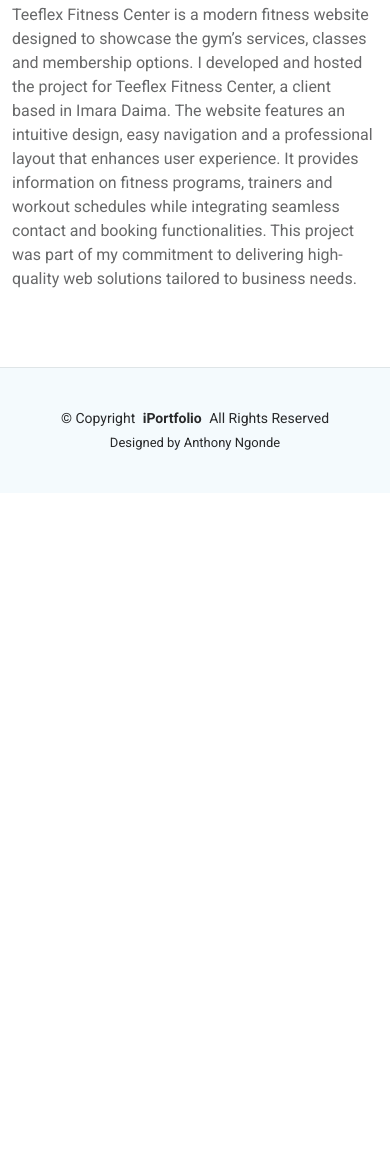
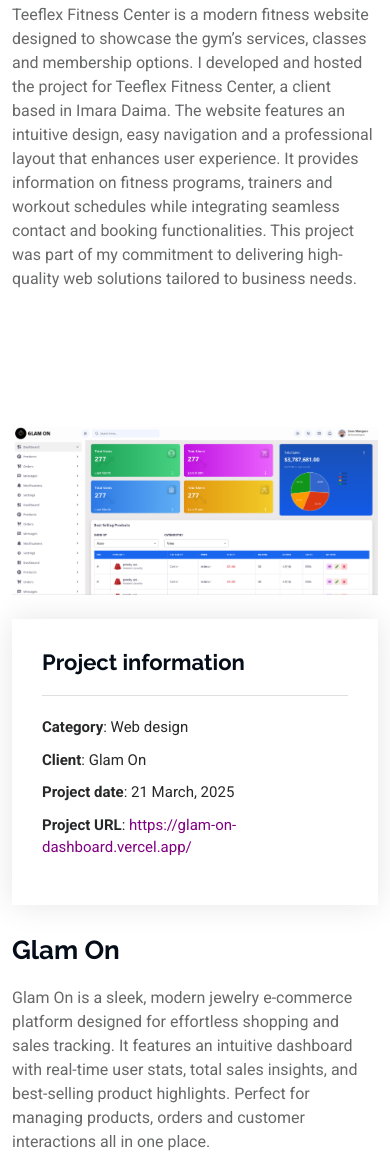
Before and after one commit to Anthony-Ngonde/portfolio, a plain HTML site: page portfolio-details.html in a window 390 px wide. Shown: the part 702-1875 px from the top of the page. Before the commit the page ends 1195 px from the top, so only its background shows below. Drawn offline with Linux system fonts and the light colour scheme.

Commit message:
added a dashboard project and about section

```diff
--- a/portfolio-details.html
+++ b/portfolio-details.html
@@ -165,6 +165,88 @@
 
     </section><!-- /Portfolio Details Section -->
 
+
+
+    <section id="glam-dashboard-details" class="portfolio-details section">
+
+      <div class="container" data-aos="fade-up" data-aos-delay="100">
+
+        <div class="row gy-4">
+
+          <div class="col-lg-8">
+            <div class="portfolio-details-slider swiper init-swiper">
+
+              <script type="application/json" class="swiper-config">
+                {
+                  "loop": true,
+                  "speed": 600,
+                  "autoplay": {
+                    "delay": 5000
+                  },
+                  "slidesPerView": "auto",
+                  "pagination": {
+                    "el": ".swiper-pagination",
+                    "type": "bullets",
+                    "clickable": true
+                  }
+                }
+              </script>
+
+              <div class="swiper-wrapper align-items-center">
+
+                <div class="swiper-slide">
+                  <img src="assets/img/dashboardImg.png" alt="">
+                </div>
+
+                <!-- <div class="swiper-slide">
+                  <img src="assets/img/portfolio/product-1.jpg" alt="">
+                </div>
+
+                <div class="swiper-slide">
+                  <img src="assets/img/portfolio/branding-1.jpg" alt="">
+                </div>
+
+                <div class="swiper-slide">
+                  <img src="assets/img/portfolio/books-1.jpg" alt="">
+                </div> -->
+
+              </div>
+              <div class="swiper-pagination"></div>
+            </div>
+          </div>
+
+          <div class="col-lg-4">
+            <div class="portfolio-info" data-aos="fade-up" data-aos-delay="200">
+              <h3>Project information</h3>
+              <ul>
+                <li><strong>Category</strong>: Web design</li>
+                <li><strong>Client</strong>: Glam On</li>
+                <li><strong>Project date</strong>: 21 March, 2025</li>
+                <li><strong>Project URL</strong>: <a href="#">https://glam-on-dashboard.vercel.app/</a></li>
+              </ul>
+            </div>
+            <div class="portfolio-description" data-aos="fade-up" data-aos-delay="300">
+              <h2>Glam On</h2>
+              <p>
+                Glam On is a sleek, modern jewelry e-commerce platform designed for effortless shopping and sales tracking. It features an intuitive dashboard with real-time user stats, total sales insights, and best-selling product highlights. Perfect for managing products, orders and customer interactions all in one place.
+              </p>
+            </div>
+          </div>
+
+        </div>
+
+      </div>
+
+    </section><!-- /Portfolio Details Section -->
+
+
+
+
+
+
+
+
+
   </main>
 
   <footer id="footer" class="footer position-relative light-background">
```
Also changed, not shown: index.html (+15 -7 lines), assets/img/dashboardImg.png (added).
